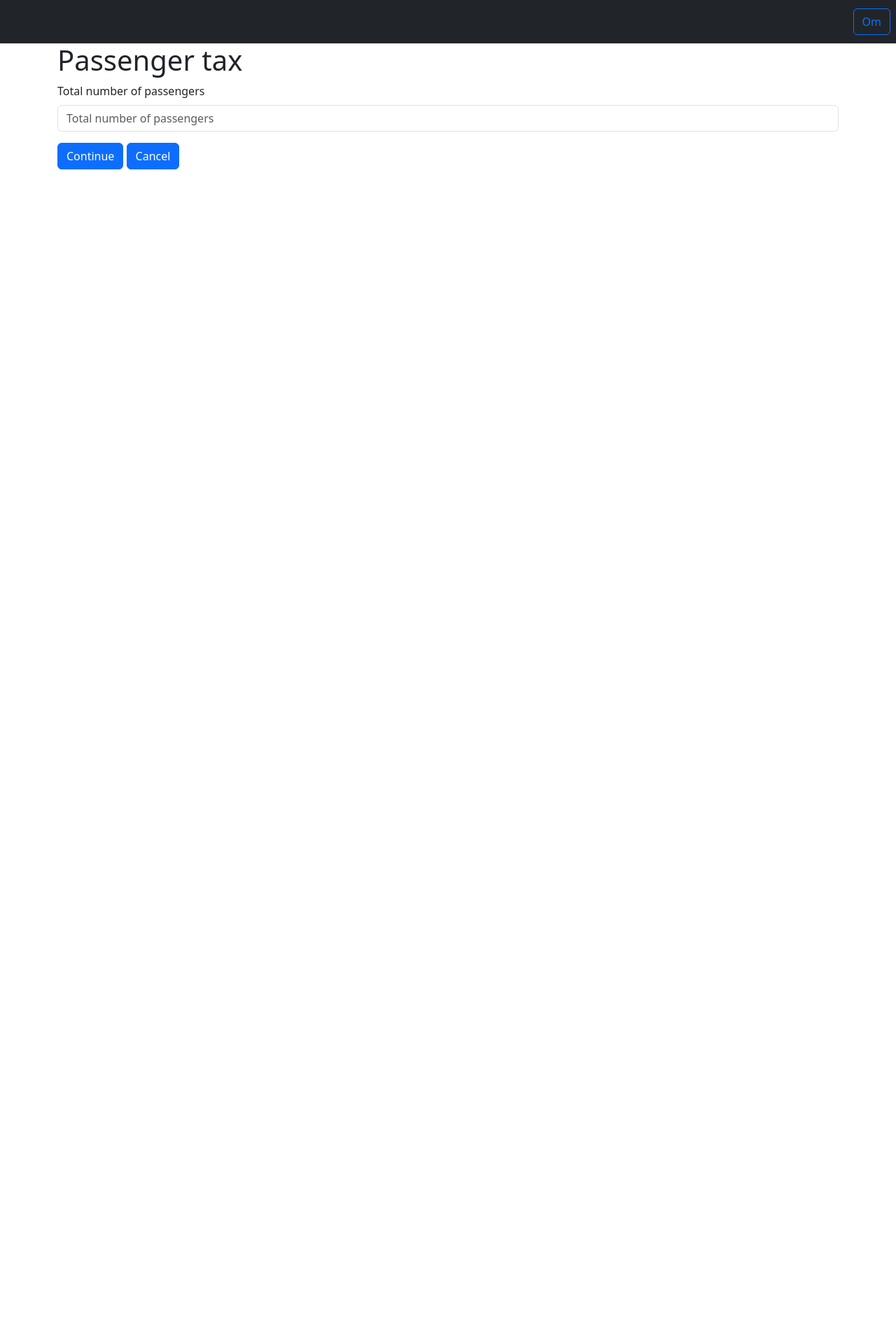
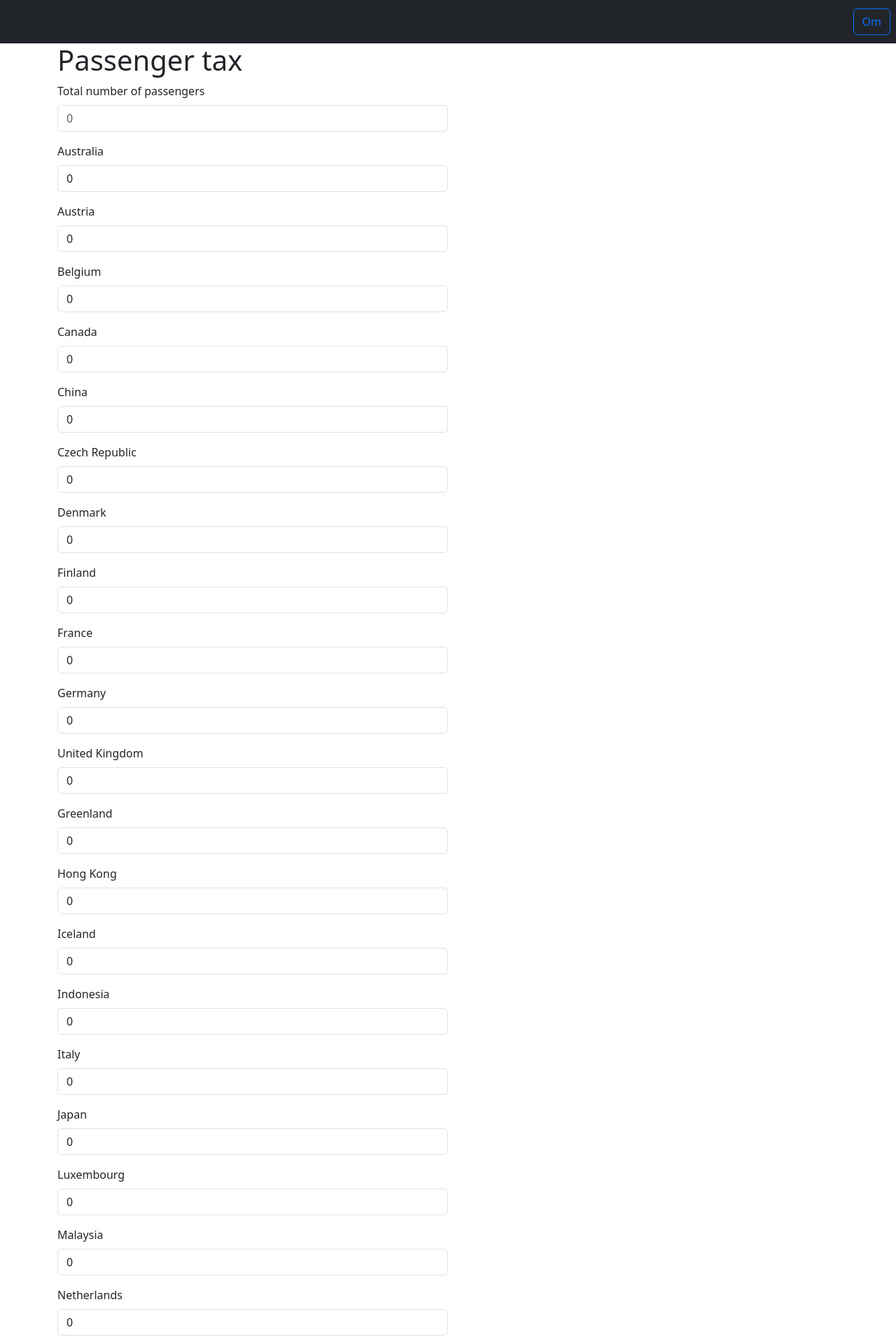
Before and after one commit to magenta-aps/havneafgifter, a Django app: page /havneafgifter/blanket/opret/passagerer/1/ in a window 1280 px wide. Shown: the top 1920 px of the page at 70% size. Before the commit the page ends 242 px from the top, so only its background shows below. Run offline with Django 5.2, Linux system fonts and the light colour scheme; tables that the repository leaves empty hold one stand-in row (values such as "Sample post"); parts of the project's set-up code (start-up, migrations or seed data) failed here and were passed over; some libraries are stand-ins or nearby versions.

Commit message:
fix: [#60305] Improve cruise form layouts
This simplifies the layouts of steps 2 and 3 when reporting cruise
taxes.

Both pages consist of rather long lists, where the user can fill out a
"number of passengers" for one or more nationalities or disembarkment
sites.

We simplify the layout by leaving out redundant labels and using the
nationality or disembarkment site as the label for each input instead.

This also removes the confusing "Cancel" buttons from each form step (1,
2 and 3.)

```diff
--- a/havneafgifter/havneafgifter/forms.py
+++ b/havneafgifter/havneafgifter/forms.py
@@ -11,6 +11,7 @@
     TextInput,
     widgets,
 )
+from django.utils.functional import cached_property
 from django.utils.translation import gettext_lazy as _
 
 from havneafgifter.form_mixins import BootstrapForm
@@ -82,7 +83,10 @@
 
 
 class PassengersTotalForm(Form):
-    total_number_of_passengers = IntegerField(label=_("Total number of passengers"))
+    total_number_of_passengers = IntegerField(
+        label=_("Total number of passengers"),
+        widget=widgets.NumberInput(attrs={"placeholder": "0"}),
+    )
 
     def validate_total(self, sum_passengers_by_country):
         # Trigger form validation, so `self.cleaned_data` is populated
@@ -103,15 +107,27 @@
     nationality = ChoiceField(choices=Nationality, disabled=True)
     number_of_passengers = IntegerField()
 
+    def __init__(self, *args, **kwargs):
+        assert kwargs.get("initial", {}).get("nationality") is not None
+        super().__init__(*args, **kwargs)
+        # Use initial (and unchangeable) value of each nationality as the label
+        # for each number field.
+        self.fields["number_of_passengers"].label = self.initial["nationality"].label
+
 
 class DisembarkmentForm(Form):
     disembarkment_site = ChoiceField(choices=[], disabled=True)
     number_of_passengers = IntegerField()
 
     def __init__(self, *args, **kwargs):
+        assert kwargs.get("initial", {}).get("disembarkment_site") is not None
         super().__init__(*args, **kwargs)
+        # Use initial (and unchangeable) disembarkment site as label for each
+        # number field.
+        self.fields["number_of_passengers"].label = self.initial_disembarkment_site.name
+        # Populate `disembarkment_site` choices
         self.fields["disembarkment_site"].choices = [
-            (ds.pk, str(ds)) for ds in DisembarkmentSite.objects.all()
+            (self.initial_disembarkment_site.pk, str(self.initial_disembarkment_site))
         ]
 
     def clean_disembarkment_site(self):
@@ -119,3 +135,13 @@
         if isinstance(disembarkment_site, DisembarkmentSite):
             return disembarkment_site
         return DisembarkmentSite.objects.get(pk=disembarkment_site)
+
+    @cached_property
+    def initial_disembarkment_site(self):
+        disembarkment_site = self.initial.get("disembarkment_site")
+        if isinstance(disembarkment_site, int):
+            disembarkment_site = DisembarkmentSite.objects.get(pk=disembarkment_site)
+        return disembarkment_site
+
+    def get_municipality_display(self):
+        return self.initial_disembarkment_site.get_municipality_display()
--- a/havneafgifter/havneafgifter/templates/havneafgifter/harborduesform_form.html
+++ b/havneafgifter/havneafgifter/templates/havneafgifter/harborduesform_form.html
@@ -9,6 +9,5 @@
     {% csrf_token %}
     {% bootstrap_form form %}
     {% bootstrap_button button_type="submit" content=_("Create") %}
-    {% bootstrap_button button_type="reset" content=_("Cancel") %}
 </form>
 {% endblock content %}
--- a/havneafgifter/havneafgifter/templates/havneafgifter/passenger_tax_create.html
+++ b/havneafgifter/havneafgifter/templates/havneafgifter/passenger_tax_create.html
@@ -7,9 +7,16 @@
 <h1>{% translate "Passenger tax" %}</h1>
 <form action="." method="post" class="form">
     {% csrf_token %}
-    {% bootstrap_form passengers_total_form %}
-    {% bootstrap_formset passengers_by_country_formset layout="horizontal" %}
+    <div class="col-6">
+        {# Separate form asking for total number of passengers #}
+        {% bootstrap_form passengers_total_form wrapper_class="alert alert-secondary" %}
+
+        {# Formset asking for number of passenger of each nationality #}
+        {% bootstrap_form passengers_by_country_formset.management_form %}
+        {% for form in passengers_by_country_formset.forms %}
+            {% bootstrap_field form.number_of_passengers layout="horizontal" horizontal_label_class="col-6" horizontal_field_class="col-6" %}
+        {% endfor %}
+    </div>
     {% bootstrap_button button_type="submit" content=_("Continue") %}
-    {% bootstrap_button button_type="reset" content=_("Cancel") %}
 </form>
 {% endblock content %}
```
Also changed, not shown: havneafgifter/havneafgifter/templates/havneafgifter/environmental_tax_create.html (+10 -2 lines), havneafgifter/havneafgifter/tests/test_forms.py (+29 -5 lines).
